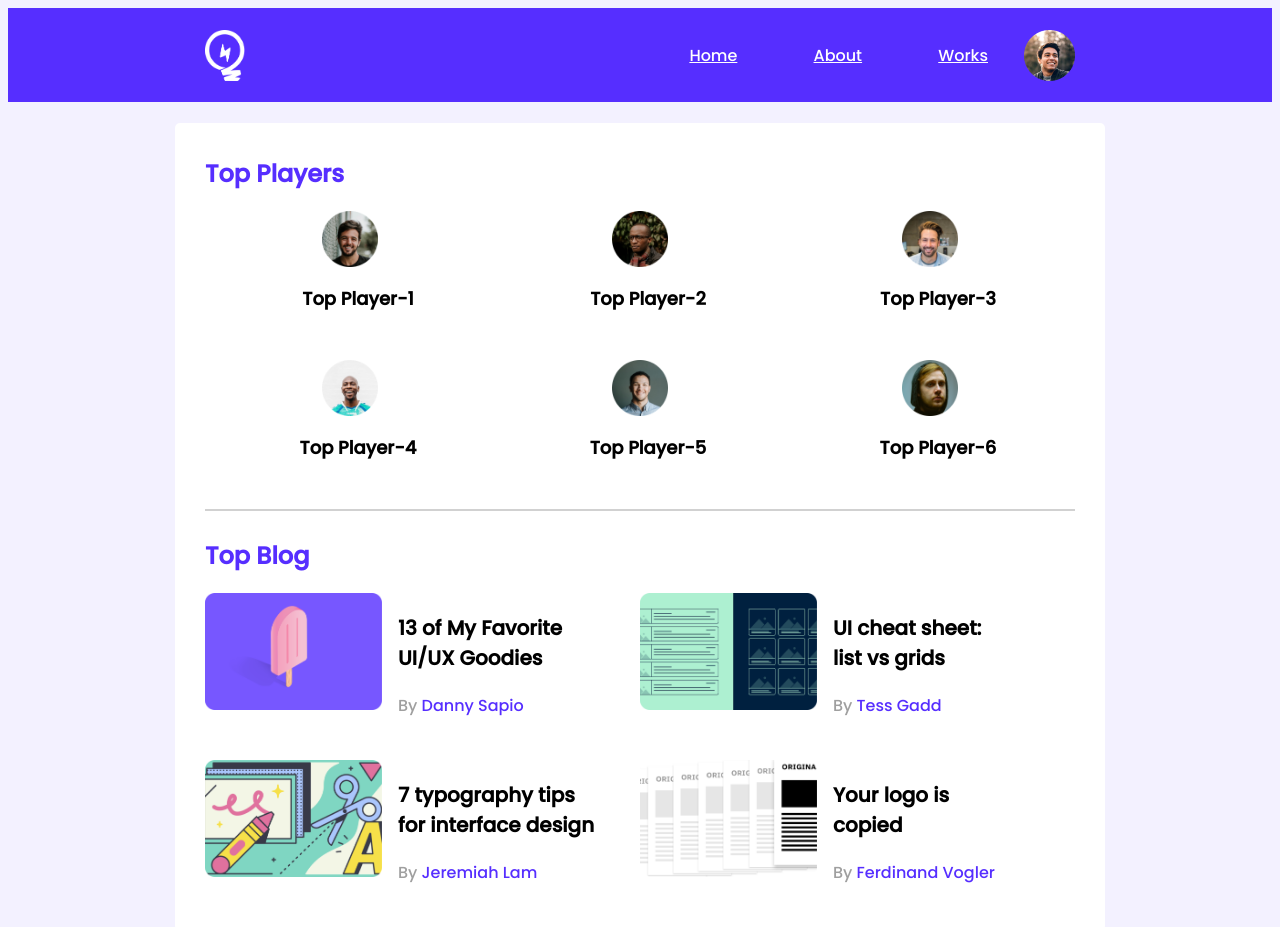
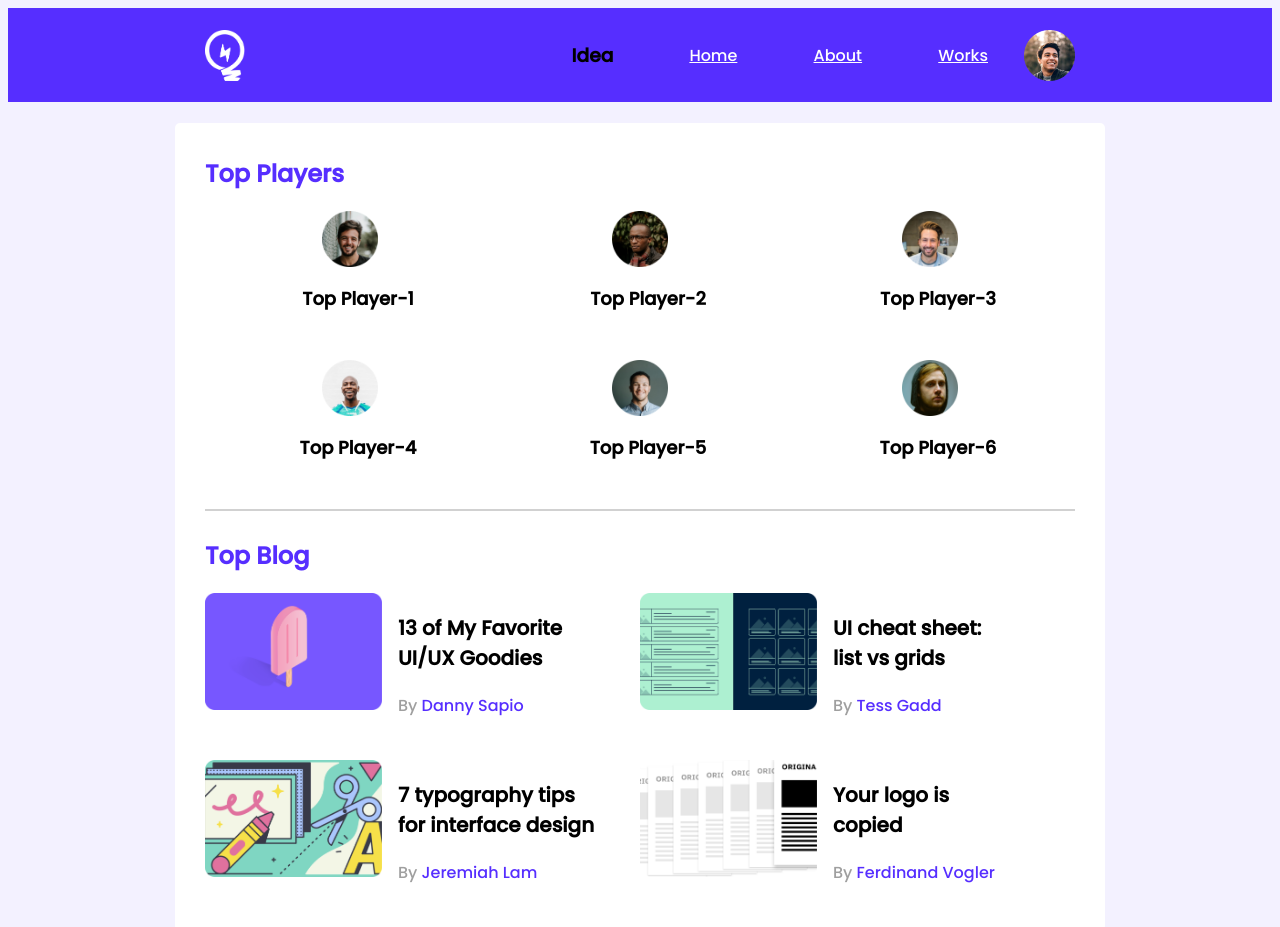
Before and after one commit to Azharul-Islam-Nahid/leader-board-css3, a plain HTML site: page index.html in a window 1280 px wide. Shown: the top 927 px of the page. Drawn offline with Linux system fonts and the light colour scheme.

Commit message:
added idea

```diff
--- a/index.html
+++ b/index.html
@@ -28,6 +28,7 @@
     <header class="header-navber">
       <div class="header-container">
         <img class="logo" src="images/icons/logo.png" alt="" />
+        <h3>Idea</h3>
 
         <!-- nav -->
 
```
